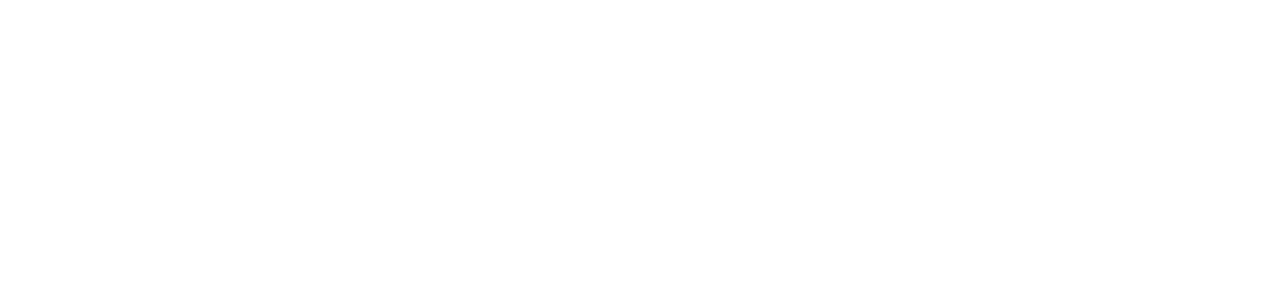
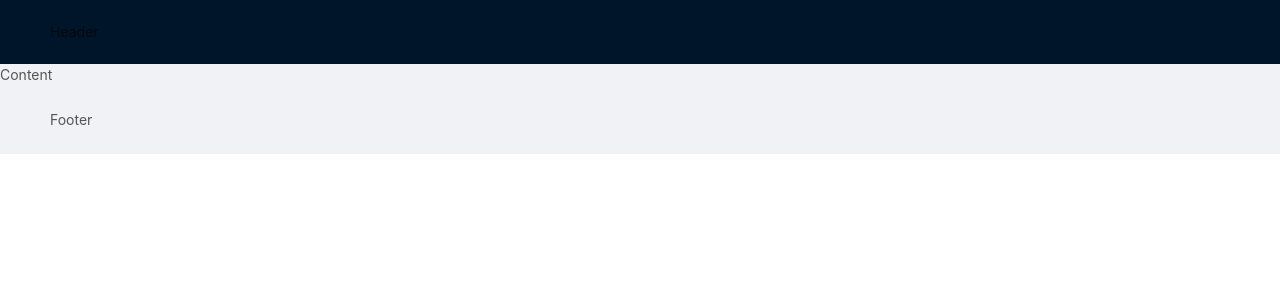
Before and after one commit to clwu1994/react-app, a React (Create React App) app: page / in a window 1280 px wide. Shown: the top 300 px of the page. Built offline with nearby package versions, Linux system fonts and the light colour scheme.

Commit message:
feat: layout组件

```diff
--- /dev/null
+++ b/src/components/config-provider/context.tsx
@@ -0,0 +1,69 @@
+import * as React from 'react'
+import createReactContext from '@ant-design/create-react-context';
+
+export interface CSPConfig {
+  nonce?: string;
+}
+
+export interface ConfigConsumerProps {
+  getPopupContainer?: (triggerNode: HTMLElement) => HTMLElement;
+  rootPrefixCls?: string;
+  getPrefixCls: (suffixCls: string, customizePrefixCls?: string) => string;
+  // renderEmpty: RenderEmptyHandler;
+  csp?: CSPConfig;
+  autoInsertSpaceInButton?: boolean;
+  // locale?: Locale;
+  pageHeader?: {
+    ghost: boolean;
+  }
+}
+
+export const ConfigContext = createReactContext<ConfigConsumerProps>({
+  getPrefixCls: (suffixCls: string, customizePrefixCls?: string) => {
+    if (customizePrefixCls) return customizePrefixCls;
+    return `ant-${suffixCls}`;
+  },
+  // renderEmpty: defaultRenderEmpty
+})
+export const ConfigConsumer = ConfigContext.Consumer;
+
+type IReactComponent<P = any> =
+  | React.StatelessComponent<P>
+  | React.ComponentClass<P>
+  | React.ClassicComponentClass<P>;
+
+
+interface BasicExportProps {
+  prefixCls?: string;
+}
+
+interface ConsumerConfig {
+  prefixCls: string;
+}
+
+interface ConstructorProps {
+  displayName?: string;
+}
+
+export function withConfigConsumer<ExportProps extends BasicExportProps>(config: ConsumerConfig) {
+  return function withConfigConsumerFunc<ComponentDef>(
+    Component: IReactComponent
+  ): React.SFC<ExportProps> & ComponentDef {
+    //用ConfigConsumer包装。由于我们需要与react 15兼容，因此在使用ref方法时要格外小心
+    const SFC = ((props: ExportProps) => (
+      <ConfigConsumer>
+        {(configProps: ConfigConsumerProps) => {
+          const { prefixCls: basicPrefixCls } = config;
+          const { getPrefixCls } = configProps;
+          const { prefixCls: customizePrefixCls } = props;
+          const prefixCls = getPrefixCls(basicPrefixCls, customizePrefixCls);
+          return <Component {...configProps} {...props} prefixCls={prefixCls} />;
+        }}
+      </ConfigConsumer>
+    )) as React.SFC<ExportProps> & ComponentDef;
+    const cons: ConstructorProps = Component.constructor as ConstructorProps
+    const name = (cons && cons.displayName) || Component.name || 'Component';
+    SFC.displayName = `withConfigConsumer(${name})`;
+    return SFC;
+  }
+}
--- /dev/null
+++ b/src/components/config-provider/index.tsx
@@ -0,0 +1,63 @@
+import * as React from 'react';
+import { ConfigConsumer, ConfigContext, CSPConfig, ConfigConsumerProps as IConfigConsumerProps } from './context';
+export { ConfigConsumer };
+export type ConfigConsumerProps = IConfigConsumerProps;
+export const configProviderProps = []
+
+export interface ConfigProviderProps {
+  getPopupContainer?: (triggerNode: HTMLElement) => HTMLElement;
+  prefixCls?: string;
+  children?: React.ReactNode;
+  // renderEmpty?: RenderEmptyHandler;
+  csp?: CSPConfig;
+  autoInsertSpaceInButton?: boolean;
+  // locale?: Locale;
+  pageHeader?: {
+    ghost: boolean;
+  };
+}
+
+// class ConfigProvider extends React.Component<ConfigProviderProps> {
+//   getPrefixCls = (suffixCls: string, customizePrefixCls?: string) => {
+//     const { prefixCls = 'ant' } = this.props;
+//     if (customizePrefixCls) return customizePrefixCls;
+//     return suffixCls ? `${prefixCls}-${suffixCls}` : prefixCls;
+//   }
+//   renderProvider = (context: ConfigConsumerProps, legacyLocale: any) => {
+//     const {
+//       children,
+//       getPopupContainer,
+//       // renderEmpty,
+//       csp,
+//       autoInsertSpaceInButton,
+//       // locale,
+//       pageHeader,
+//     } = this.props;
+
+//     const config: ConfigConsumerProps = {
+//       ...context,
+//       getPrefixCls: this.getPrefixCls,
+//       csp,
+//       autoInsertSpaceInButton
+//     }
+
+//     if (getPopupContainer) {
+//       config.getPopupContainer = getPopupContainer;
+//     }
+
+//     // if (renderEmpty) {
+//     //   config.renderEmpty = renderEmpty;
+//     // }
+
+//     if (pageHeader) {
+//       config.pageHeader = pageHeader;
+//     }
+//     return (
+//       <ConfigContext.Provider>
+//         <LocaleProvider locale={locale || legacyLocale} _ANT_MARK__={ANT_MARK}>
+//           {children}
+//         </LocaleProvider>
+//       </ConfigContext.Provider>
+//     )
+//   }
+// }
--- /dev/null
+++ b/src/components/index.tsx
@@ -0,0 +1 @@
+export { default as Layout } from './layout';
--- /dev/null
+++ b/src/components/layout/Layout.tsx
@@ -0,0 +1,130 @@
+import React, { Children } from 'react';
+import createContext from '@ant-design/create-react-context';
+import classNames from 'classnames';
+import { SiderProps } from './Sider';
+import { ConfigConsumer, ConfigConsumerProps } from '../config-provider'
+export interface GeneratorProps {
+  // 后缀
+  suffixCls: string,
+  // 标签名
+  tagName: 'header' | 'footer' | 'main' | 'section';
+}
+export interface BasicProps extends React.HTMLAttributes<HTMLDivElement> {
+  // 前缀
+  prefixCls?: string;
+  // 是否有Sider
+  hasSider?: boolean;
+}
+
+export interface LayoutContextProps {
+  siderHook: {
+    addSider: (id: string) => void;
+    removeSider: (id: string) => void;
+  }
+}
+
+export const LayoutContext = createContext<LayoutContextProps>({
+  siderHook: {
+    addSider: () => null,
+    removeSider: () => null
+  }
+});
+
+interface BasicPropsWithTagName extends BasicProps {
+  tagName: 'header' | 'footer' | 'main' | 'section'
+}
+
+function generator ({ suffixCls, tagName }: GeneratorProps) {
+  return (BasicComponent: any) => {
+    return class Adapter extends React.Component<BasicProps, any> {
+      static Header: any;
+
+      static Footer: any;
+
+      static Content: any;
+
+      static Sider: any;
+
+      renderComponent = ({ getPrefixCls }: ConfigConsumerProps) => {
+        const { prefixCls: customizePrefixCls } = this.props;
+        const prefixCls = getPrefixCls(suffixCls, customizePrefixCls);
+        return <BasicComponent prefixCls={prefixCls} tagName={tagName} {...this.props} />;
+      }
+      render () {
+        return <ConfigConsumer>{this.renderComponent}</ConfigConsumer>;
+      }
+    }
+  }
+}
+
+const Basic = (props: BasicPropsWithTagName) => {
+  const { prefixCls, className, children, tagName, ...others } = props;
+  const classString = classNames(className, prefixCls)
+  return React.createElement(tagName, { className: classString, ...others }, children);
+}
+
+interface BasicLayoutState {
+  siders: string[];
+}
+class BasicLayout extends React.Component<BasicPropsWithTagName, BasicLayoutState> {
+  state = { siders: [] };
+
+  getSiderHook() {
+    return {
+      addSider: (id: string) => {
+        this.setState(state => ({
+          siders: [...state.siders, id]
+        }))
+      },
+      removeSider: (id: string) => {
+        this.setState(state => ({
+          siders: state.siders.filter(currentId => currentId !== id)
+        }))
+      }
+    }
+  }
+  render() {
+    const { prefixCls, className, children, hasSider, tagName: Tag, ...others } = this.props;
+    const classString = classNames(prefixCls, className, {
+      [`${prefixCls}-has-sider`]
+        : typeof hasSider === 'boolean' ? hasSider: this.state.siders.length > 0
+    });
+    return (
+      <LayoutContext.Provider value={{ siderHook: this.getSiderHook()}}>
+        <Tag className={classString} {...others}>
+          { children }
+        </Tag>
+      </LayoutContext.Provider>
+    );
+  }
+}
+const Layout: React.ComponentClass<BasicProps> & {
+  Header: React.ComponentClass<BasicProps>;
+  Footer: React.ComponentClass<BasicProps>;
+  Content: React.ComponentClass<BasicProps>;
+  Sider: React.ComponentClass<SiderProps>;
+} = generator({
+  suffixCls: 'layout',
+  tagName: 'section',
+})(BasicLayout);
+
+const Header = generator({
+  suffixCls: 'layout-header',
+  tagName: 'header'
+})(Basic);
+
+const Footer = generator({
+  suffixCls: 'layout-footer',
+  tagName: 'footer'
+})(Basic);
+
+const Content = generator({
+  suffixCls: 'layout-content',
+  tagName: 'main'
+})(Basic);
+
+Layout.Header = Header;
+Layout.Footer = Footer;
+Layout.Content = Content;
+
+export default Layout;
--- /dev/null
+++ b/src/components/layout/Sider.tsx
@@ -0,0 +1,37 @@
+import createContext, { Context } from '@ant-design/create-react-context';
+
+import * as React from 'react';
+import classNames from 'classnames';
+export type SiderTheme = 'light' | 'dark';
+
+export type CollapseType = 'clickTrigger' | 'responsive';
+
+export interface SiderProps extends React.HTMLAttributes<HTMLDivElement> {
+  // 前缀
+  prefixCls?: string;
+  // 是否可收起
+  collapsible?: boolean;
+  // 当前收起状态
+  collapsed?: boolean;
+  // 是否默认收起
+  defaultCollapsed?: boolean;
+  // 翻转折叠提示箭头的方向，当 Sider 在右边时可以使用
+  reverseArrow?: boolean;
+  // 主题颜色
+  theme?: SiderTheme;
+  // 自定义 trigger，设置为 null 时隐藏 trigger
+  trigger?: React.ReactNode;
+  // 宽度
+  width?: number | string;
+  // 展开-收起时的回调函数，有点击 trigger 以及响应式反馈两种方式可以触发
+  onCollapse?: (collapsed: boolean, type: CollapseType) => void;
+  // 指定当 collapsedWidth 为 0 时出现的特殊 trigger 的样式
+  zeroWidthTriggerStyle?: React.CSSProperties;
+  // 收缩宽度，设置为 0 会出现特殊 trigger
+  collapsedWidth?: number | string;
+
+  // 触发响应式布局的断点
+  breakpoint?: 'xs' | 'sm' | 'md' | 'lg' | 'xl' | 'xxl';
+  // 触发响应式布局断点时的回调
+  onBreakpoint?: (broken: boolean) => void
+}
--- /dev/null
+++ b/src/components/layout/index.tsx
@@ -0,0 +1,8 @@
+import Layout from './Layout';
+// import Sider from './Sider';
+import { BasicProps } from './Layout';
+export type LayoutProps = BasicProps
+// export { SiderProps } from './Sider';
+
+// Layout.Sider = Sider;
+export default Layout;
--- a/src/pages/App.tsx
+++ b/src/pages/App.tsx
@@ -1,9 +1,14 @@
 import React from 'react';
-
+import Layout from '../components/layout'
+const { Header, Footer, Content } = Layout;
 const App: React.FC = () => {
   return (
     <div className="App">
-
+      <Layout>
+        <Header>Header</Header>
+        <Content>Content</Content>
+        <Footer>Footer</Footer>
+      </Layout>
     </div>
   );
 }
```
Also changed, not shown: package.json (+11 -6 lines), 1 other file (tests, documents, lock files or other folders).
